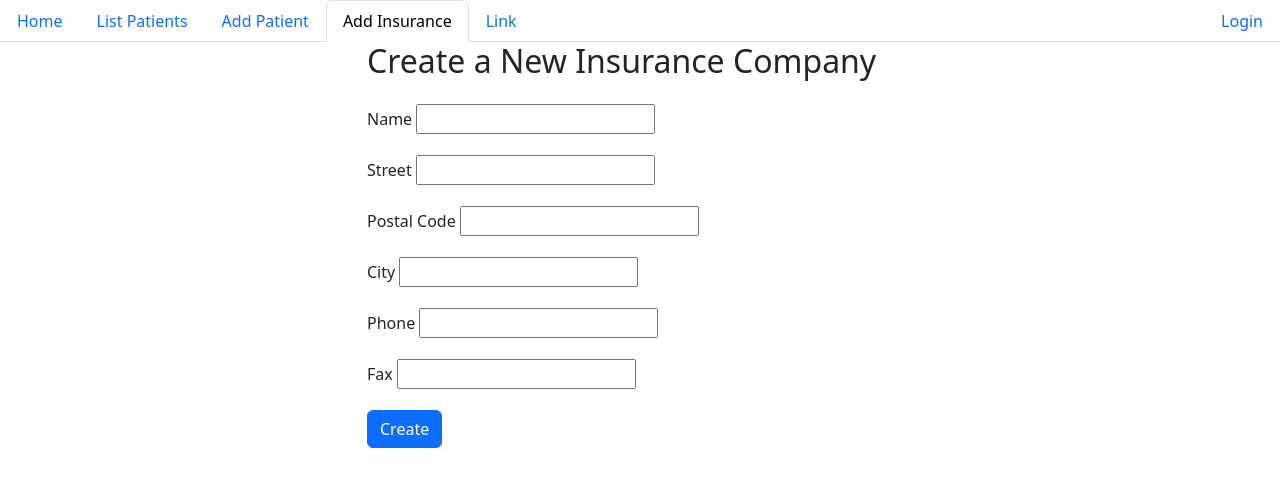
After one commit to Jluelsdo/AirtecWebservice, a Django app: page /create_insurance/ in a window 1280 px wide. The commit adds this page. Shown: the top 487 px of the page. Run offline with Django 4.2, Linux system fonts and the light colour scheme; some libraries are stand-ins or nearby versions.

Commit message:
Added insurance creation form.
Linked insurances with patients.

Made insurance attributes optional.

Adjusted base.html and admin.py.

```diff
--- a/airtecWebservice/patients/models.py
+++ b/airtecWebservice/patients/models.py
@@ -146,27 +146,33 @@ class SensitivePatientData(models.Model):
     Prototype for sensitive patient data database.
     """
     patient_id = models.CharField(max_length=100, unique=True, primary_key=True)
-    vorname = models.CharField(max_length=100)
-    nachname = models.CharField(max_length=100)
-    strasse = models.CharField(max_length=100)
-    postleitzahl = models.CharField(max_length=100)
-    stadt = models.CharField(max_length=100)
-    geburtsdatum = models.DateField()
-    telefon_nummer = models.CharField(max_length=100)
-    handy_nummer = models.CharField(max_length=100)
+    vorname = models.CharField(max_length=100, blank=True, null=True)
+    nachname = models.CharField(max_length=100, blank=True, null=True)
+    strasse = models.CharField(max_length=100, blank=True, null=True)
+    postleitzahl = models.CharField(max_length=100, blank=True, null=True)
+    stadt = models.CharField(max_length=100, blank=True, null=True)
+    geburtsdatum = models.DateField(blank=True, null=True)
+    telefon_nummer = models.CharField(max_length=100, blank=True, null=True)
+    handy_nummer = models.CharField(max_length=100, blank=True, null=True)
 
     # Versicherungsnummer
-    kv_nummer = models.CharField(max_length=100)
+    kv_nummer = models.CharField(max_length=100, blank=True, null=True)
     # "Verordnungsdatum" -> Datum an dem die Maske verschrieben wurde
-    vo_datum = models.DateField()
+    vo_datum = models.DateField(blank=True, null=True)
     # Datum an dem die Maske geliefert wurde
-    kv_datum = models.DateField()
+    kv_datum = models.DateField(blank=True, null=True)
     # Gen. Datum?
-    gen_datum = models.DateField()
+    gen_datum = models.DateField(blank=True, null=True)
 
-    versicherungsunternehmen = models.ForeignKey(Versicherungsunternehmen, on_delete=models.PROTECT)
+    versicherungsunternehmen = models.ForeignKey(Versicherungsunternehmen, on_delete=models.PROTECT, null=True, blank=True)
+    def __str__(self):
+        return f"{self.patient_id}"  # Oder eine geeignete Darstellung des Patienten-Namens
+
+    class Meta:
+        verbose_name = "Sensitive Patient Data"
+        verbose_name_plural = "Sensitive Patient Data"
     # Verordner -> Arzt der die Maske verordnet hat
-    verordner = models.CharField(max_length=100)
+    verordner = models.CharField(max_length=100, blank=True, null=True)
 
 
 
--- /dev/null
+++ b/airtecWebservice/patients/templates/insurance/create_insurance.html
@@ -0,0 +1,39 @@
+{% extends 'base.html' %}
+
+{% block content %}
+<div class="container">
+    <div class="row">
+        <div class="col-md-6 offset-md-3">
+            <h2>Create a New Insurance Company</h2>
+            <form method="post" class="mt-4">
+                {% csrf_token %}
+                <div class="mb-3">
+                    <label for="{{ form.versicherungsunternehmen.id_for_label }}" class="form-label">Name</label>
+                    {{ form.versicherungsunternehmen }}
+                </div>
+                <div class="mb-3">
+                    <label for="{{ form.strasse.id_for_label }}" class="form-label">Street</label>
+                    {{ form.strasse }}
+                </div>
+                <div class="mb-3">
+                    <label for="{{ form.postleitzahl.id_for_label }}" class="form-label">Postal Code</label>
+                    {{ form.postleitzahl }}
+                </div>
+                <div class="mb-3">
+                    <label for="{{ form.stadt.id_for_label }}" class="form-label">City</label>
+                    {{ form.stadt }}
+                </div>
+                <div class="mb-3">
+                    <label for="{{ form.telefon.id_for_label }}" class="form-label">Phone</label>
+                    {{ form.telefon }}
+                </div>
+                <div class="mb-3">
+                    <label for="{{ form.fax_nummer.id_for_label }}" class="form-label">Fax</label>
+                    {{ form.fax_nummer }}
+                </div>
+                <button type="submit" class="btn btn-primary">Create</button>
+            </form>
+        </div>
+    </div>
+</div>
+{% endblock %}
--- a/airtecWebservice/patients/urls.py
+++ b/airtecWebservice/patients/urls.py
@@ -1,10 +1,12 @@
 from django.urls import path, include
 
-from .views import HomeView, CreatePatientView, ListPatientView, DetailPatientView
+from .views import HomeView, CreatePatientView, ListPatientView, DetailPatientView,CreateInsuranceView
 
 urlpatterns = [
     path('', HomeView.as_view(), name='home'),
     path('patients/', ListPatientView.as_view(), name='list_patients'),
     path('patients/add', CreatePatientView.as_view(), name='create_patient'),
     path('patients/<slug:patient_id>/', DetailPatientView.as_view(), name='detail'),
+    path('create_insurance/', CreateInsuranceView.as_view(), name='create_insurance'),
+
 ]
--- a/airtecWebservice/patients/views.py
+++ b/airtecWebservice/patients/views.py
@@ -1,9 +1,10 @@
-from django.shortcuts import render
+from django.shortcuts import render, redirect
 
 from django.views.generic import TemplateView, ListView, DetailView
 from django.views.generic.edit import CreateView
+from django.urls import reverse
 
-from .models import Patient
+from .models import Patient, SensitivePatientData, Versicherungsunternehmen
 
 class HomeView(TemplateView):
     template_name = 'patients/home.html'
@@ -45,3 +46,84 @@ class DetailPatientView(DetailView):
               'abdruck_ort']
     slug_field = 'patient_id'
     slug_url_kwarg = 'patient_id'
+    def get_context_data(self, **kwargs):
+        context = super().get_context_data(**kwargs)
+
+        # Versuchen, sensiblen Patientendaten basierend auf patient_id abzurufen
+        try:
+            sensitive_data = SensitivePatientData.objects.get(patient_id=self.object.patient_id)
+            context['sensitive_data'] = sensitive_data
+        except SensitivePatientData.DoesNotExist:
+            context['sensitive_data'] = None
+
+        # Falls es sensible Patientendaten gibt, versuchen Sie, das zugehörige Versicherungsunternehmen abzurufen
+        if context['sensitive_data']:
+            try:
+                insurance_company = Versicherungsunternehmen.objects.get(pk=context['sensitive_data'].versicherungsunternehmen.pk)
+                context['insurance_company'] = insurance_company
+            except Versicherungsunternehmen.DoesNotExist:
+                context['insurance_company'] = None
+
+        # Hinzufügen der Liste der Versicherungsunternehmen zur Vorlage
+        context['versicherungsunternehmen_list'] = Versicherungsunternehmen.objects.all()
+
+        return context
+    def post(self, request, *args, **kwargs):
+        # Patientenobjekt abrufen
+        patient = self.get_object()
+        print(request.POST)
+
+        # Überprüfen, ob das Formular mit dem Namen "Versicherungsunternehmen" gesendet wurde
+        if 'Versicherungsunternehmen' in request.POST:
+            # Versicherungsunternehmen aus dem Formular abrufen
+            versicherungsunternehmen_id = request.POST['Versicherungsunternehmen']
+            print(versicherungsunternehmen_id)
+
+            try:
+                # Versicherungsunternehmen anhand der ID abrufen
+                versicherungsunternehmen = Versicherungsunternehmen.objects.get(pk=versicherungsunternehmen_id)
+            except Versicherungsunternehmen.DoesNotExist:
+                # Wenn das Versicherungsunternehmen nicht existiert, können Sie hier entsprechende Fehlerbehandlung hinzufügen.
+                pass
+
+            # Eintrag in SensitivePatientData erstellen oder aktualisieren
+            sensitive_data, created = SensitivePatientData.objects.get_or_create(patient_id=patient.patient_id)
+
+            # Setzen Sie das Versicherungsunternehmen-Feld, wenn ein gültiges Versicherungsunternehmen abgerufen wurde
+            if versicherungsunternehmen:
+                sensitive_data.versicherungsunternehmen = versicherungsunternehmen
+            else:
+                sensitive_data.versicherungsunternehmen = None  # oder den Standardwert, den Sie verwenden möchten
+
+            sensitive_data.save()
+            print(patient.patient_id)
+            print(versicherungsunternehmen)
+            print("HAAAAALLLOOOO")
+
+        # Weiterleitung zur Detailansicht des Patienten, um die Änderungen anzuzeigen
+        return redirect('detail', patient_id=patient.patient_id)
+class CreateInsuranceView(CreateView):
+    """Create a new insurance company, display a success message when done."""
+    template_name = 'insurance/create_insurance.html'
+    success_url = '/'
+    model = Versicherungsunternehmen
+    fields = ['versicherungsunternehmen', 'strasse', 'postleitzahl', 'stadt', 'telefon', 'fax_nummer']
+
+    def form_valid(self, form):
+        # Hier wird das ausgewählte Versicherungsunternehmen gespeichert
+        insurance_company = form.save()
+
+        # Überprüfen , ob eine patient_id in der Sitzung gespeichert ist
+        patient_id = self.request.session.get('patient_id')
+
+        if patient_id:
+            try:
+                # Hole die zugehörigen sensiblen Patientendaten
+                patient_data = SensitivePatientData.objects.get(patient_id=patient_id)
+                # Speichern des ausgewählten Versicherungsunternehmen
+                patient_data.versicherungsunternehmen = insurance_company
+                patient_data.save()
+            except SensitivePatientData.DoesNotExist:
+                pass  # Möglicherweise gibt es keine passenden sensiblen Patientendaten
+
+        return super().form_valid(form)
--- a/airtecWebservice/templates/base.html
+++ b/airtecWebservice/templates/base.html
@@ -18,6 +18,9 @@
         </li>
         <li class="nav-item">
           <a class="nav-link" href="{% url 'create_patient' %}">Add Patient</a>
+        </li>
+        <li class="nav-item">
+          <a class="nav-link" href="{% url 'create_insurance' %}">Add Insurance</a>
         </li>
         <li class="nav-item">
           <a class="nav-link" href="#">Link</a>
```
Also changed, not shown: airtecWebservice/patients/admin.py (+7 -2 lines), airtecWebservice/patients/templates/patients/detail.html (+52 -1 lines), airtecWebservice/patients/migrations/0004_alter_sensitivepatientdata_options_and_more.py (added), airtecWebservice/patients/migrations/0005_alter_sensitivepatientdata_versicherungsunternehmen.py (added).
